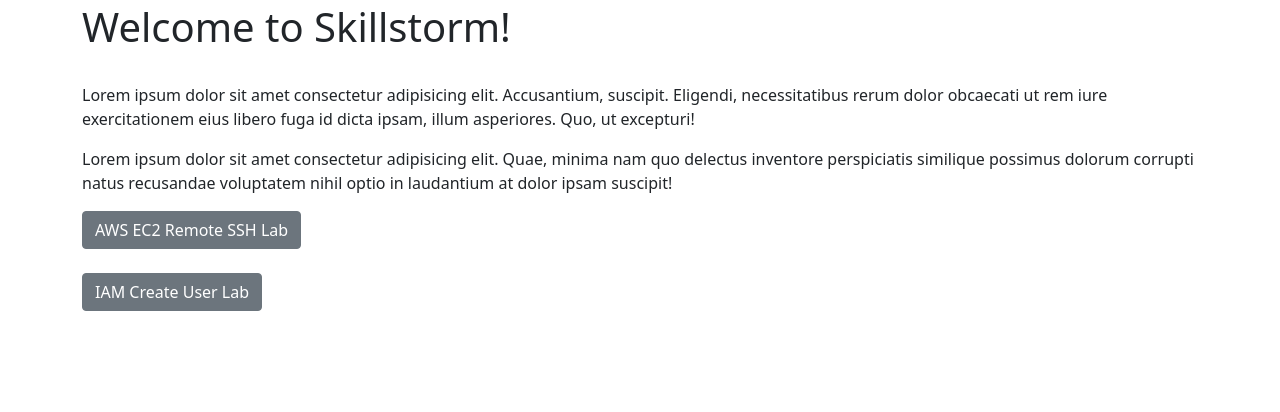
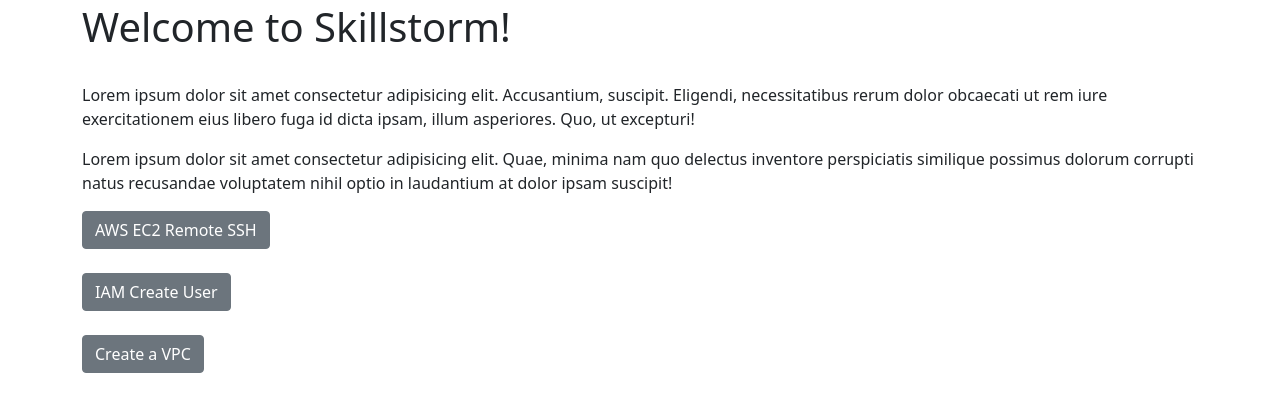
Before and after one commit to bdgomey/python_docker, a Flask app: page / in a window 1280 px wide. Shown: the part 122-534 px from the top of the page. Run offline with Flask 2, Linux system fonts and the light colour scheme; some libraries are stand-ins or nearby versions.

Commit message:
final pipeline complete

```diff
--- a/app.py
+++ b/app.py
@@ -14,5 +14,9 @@
 def iam_user_lab():
     return render_template('iam_user_lab.html')
 
+@app.route('/create_vpc')
+def create_vpc():
+    return render_template('create_vpc.html')
+
 if __name__ == '__main__':
     app.run(debug=True)
--- a/templates/base.html
+++ b/templates/base.html
@@ -11,7 +11,7 @@
         integrity="sha384-1BmE4kWBq78iYhFldvKuhfTAU6auU8tT94WrHftjDbrCEXSU1oBoqyl2QvZ6jIW3" crossorigin="anonymous">
     <script type="module" src="https://cdn.jsdelivr.net/gh/zerodevx/zero-md@2/dist/zero-md.min.js"></script>
     <script type="module" src="https://cdn.jsdelivr.net/gh/zerodevx/zero-md@1/src/zero-md.min.js"></script>
-    <title>Hello, world!</title>
+    <title>Skill Storm Labs</title>
 </head>
 
 <body>
--- a/templates/index.html
+++ b/templates/index.html
@@ -7,9 +7,11 @@
         <br>
         <p>Lorem ipsum dolor sit amet consectetur adipisicing elit. Accusantium, suscipit. Eligendi, necessitatibus rerum dolor obcaecati ut rem iure exercitationem eius libero fuga id dicta ipsam, illum asperiores. Quo, ut excepturi!</p>
         <p>Lorem ipsum dolor sit amet consectetur adipisicing elit. Quae, minima nam quo delectus inventore perspiciatis similique possimus dolorum corrupti natus recusandae voluptatem nihil optio in laudantium at dolor ipsam suscipit!</p>
-        <a href="{{url_for('ec2_ssh_lab')}}" class="btn btn-secondary">AWS EC2 Remote SSH Lab</a>
+        <a href="{{url_for('ec2_ssh_lab')}}" class="btn btn-secondary">AWS EC2 Remote SSH</a>
         <br><br>
-        <a href="{{url_for('iam_user_lab')}}" class="btn btn-secondary">IAM Create User Lab</a>
+        <a href="{{url_for('iam_user_lab')}}" class="btn btn-secondary">IAM Create User</a>
+        <br><br>
+        <a href="{{url_for('create_vpc')}}" class="btn btn-secondary">Create a VPC</a>
     </div>
 
 
```
Also changed, not shown: static/md/Networking/create_VPC.md (+5 -5 lines), templates/create_vpc.html (added, +10 -0 lines).
